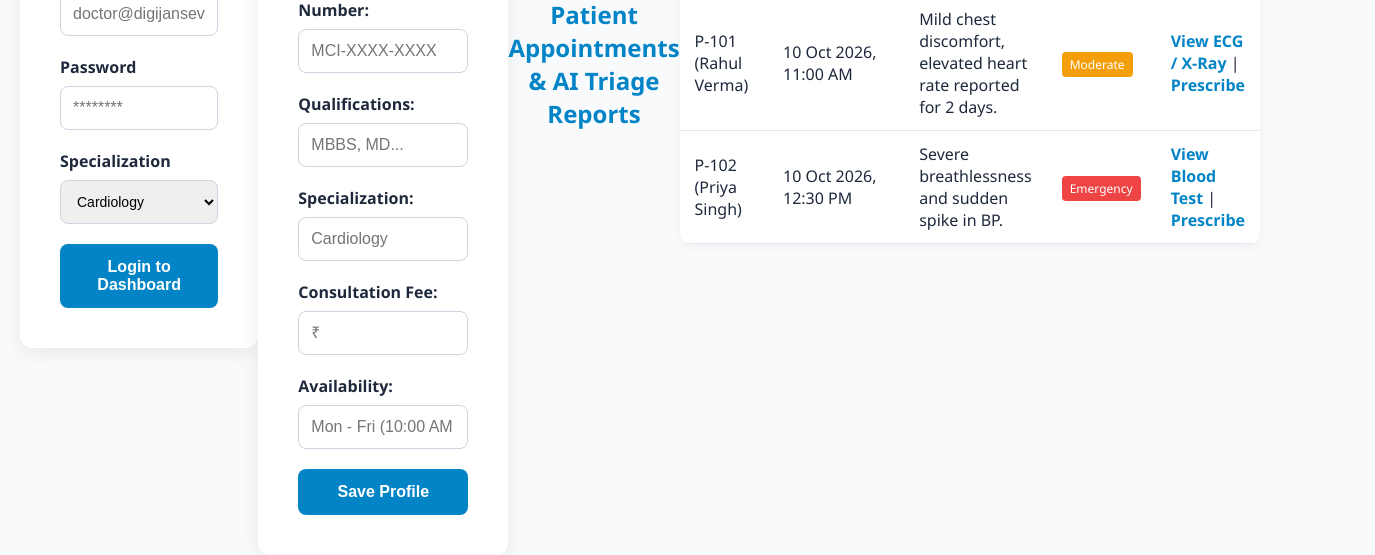
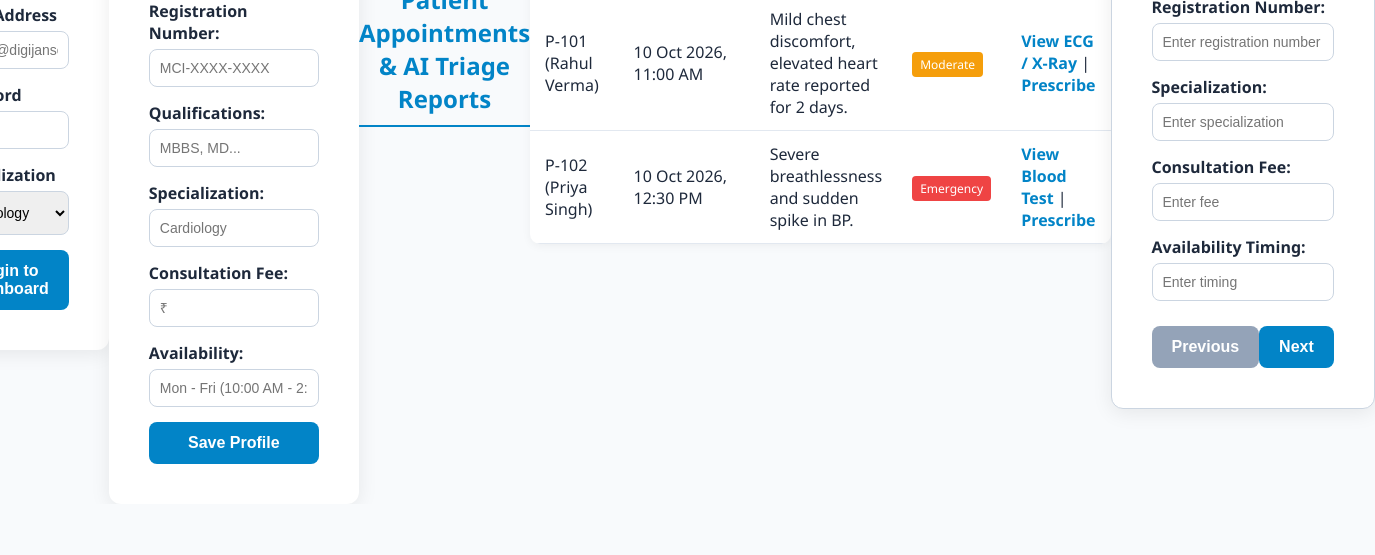
Before and after one commit to ishreyaaver/medical_triage_project_doctor, a plain HTML site: page index.html in a window 1280 px wide. Shown: the part 353-908 px from the top of the page, 1375 px wide, since content can reach past the window. After the commit the page ends 857 px from the top, so only its background shows below. Drawn offline with Linux system fonts and the light colour scheme.

Commit message:
Update index.html

```diff
--- a/index.html
+++ b/index.html
@@ -390,3 +390,174 @@
 
 </body>
 </html>
+<!DOCTYPE html>
+<html lang="en">
+<head>
+    <meta charset="UTF-8">
+    <meta name="viewport" content="width=device-width, initial-scale=1.0">
+    <title>Doctor Dashboard - Slide-wise</title>
+    <style>
+        :root {
+            --primary-color: #0284c7;
+            --bg-color: #f8fafc;
+            --text-color: #1e293b;
+            --card-bg: #ffffff;
+            --border-color: #cbd5e1;
+        }
+
+        body {
+            font-family: 'Segoe UI', Tahoma, Geneva, Verdana, sans-serif;
+            background-color: var(--bg-color);
+            color: var(--text-color);
+            margin: 0;
+            padding: 20px;
+            display: flex;
+            justify-content: center;
+            align-items: center;
+            min-height: 100vh;
+        }
+
+        .slide-container {
+            background: var(--card-bg);
+            padding: 40px;
+            border-radius: 12px;
+            box-shadow: 0 4px 20px rgba(0,0,0,0.08);
+            width: 100%;
+            max-width: 500px;
+            border: 1px solid var(--border-color);
+        }
+
+        .step {
+            display: none;
+        }
+
+        .step.active {
+            display: block;
+        }
+
+        h2 {
+            color: var(--primary-color);
+            margin-top: 0;
+            margin-bottom: 25px;
+            border-bottom: 2px solid var(--primary-color);
+            padding-bottom: 10px;
+        }
+
+        .form-group {
+            margin-bottom: 15px;
+        }
+
+        label {
+            display: block;
+            margin-bottom: 5px;
+            font-weight: 600;
+        }
+
+        input {
+            width: 100%;
+            padding: 10px;
+            border: 1px solid var(--border-color);
+            border-radius: 8px;
+            box-sizing: border-box;
+            font-size: 14px;
+        }
+
+        .button-group {
+            margin-top: 25px;
+            display: flex;
+            justify-content: space-between;
+        }
+
+        button {
+            padding: 12px 20px;
+            background: var(--primary-color);
+            color: white;
+            border: none;
+            border-radius: 8px;
+            font-size: 16px;
+            font-weight: 600;
+            cursor: pointer;
+        }
+
+        button:disabled {
+            background: #94a3b8;
+            cursor: not-allowed;
+        }
+
+        .appointment-item {
+            border-bottom: 1px solid var(--border-color);
+            padding: 15px 0;
+        }
+
+        .appointment-item:last-child {
+            border-bottom: none;
+        }
+    </style>
+</head>
+<body>
+
+<div class="slide-container">
+    <!-- Step 1: Doctor Profile -->
+    <div class="step active" id="step1">
+        <h2>Doctor Profile</h2>
+        <form id="profileForm">
+            <div class="form-group">
+                <label>Doctor Name:</label>
+                <input type="text" placeholder="Enter full name">
+            </div>
+            <div class="form-group">
+                <label>Contact Number:</label>
+                <input type="text" placeholder="Enter contact number">
+            </div>
+            <div class="form-group">
+                <label>Registration Number:</label>
+                <input type="text" placeholder="Enter registration number">
+            </div>
+            <div class="form-group">
+                <label>Specialization:</label>
+                <input type="text" placeholder="Enter specialization">
+            </div>
+            <div class="form-group">
+                <label>Consultation Fee:</label>
+                <input type="text" placeholder="Enter fee">
+            </div>
+            <div class="form-group">
+                <label>Availability Timing:</label>
+                <input type="text" placeholder="Enter timing">
+            </div>
+        </form>
+        <div class="button-group">
+            <button disabled>Previous</button>
+            <button onclick="nextStep(2)">Next</button>
+        </div>
+    </div>
+
+    <!-- Step 2: Patient Appointments -->
+    <div class="step" id="step2">
+        <h2>Patient Appointments</h2>
+        <div class="appointment-item">
+            <strong>Patient:</strong> Rahul Verma <br>
+            <strong>Time:</strong> 10 Oct 2026, 11:00 AM <br>
+            <strong>Triage:</strong> Mild chest discomfort
+        </div>
+        <div class="appointment-item">
+            <strong>Patient:</strong> Priya Singh <br>
+            <strong>Time:</strong> 10 Oct 2026, 12:30 PM <br>
+            <strong>Triage:</strong> Severe breathlessness
+        </div>
+        <div class="button-group">
+            <button onclick="nextStep(1)">Previous</button>
+            <button disabled>Next</button>
+        </div>
+    </div>
+</div>
+
+<script>
+    function nextStep(stepNumber) {
+        document.querySelectorAll('.step').forEach(step => step.classList.remove('active'));
+        document.getElementById('step' + stepNumber).classList.add('active');
+    }
+</script>
+
+</body>
+</html>
```
